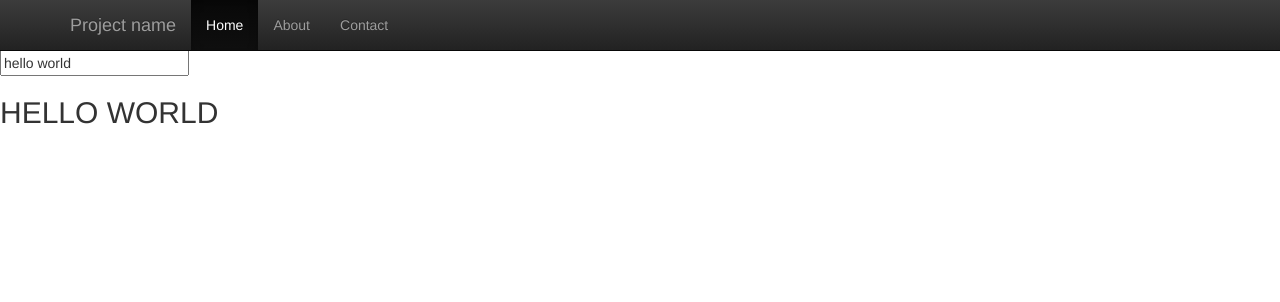
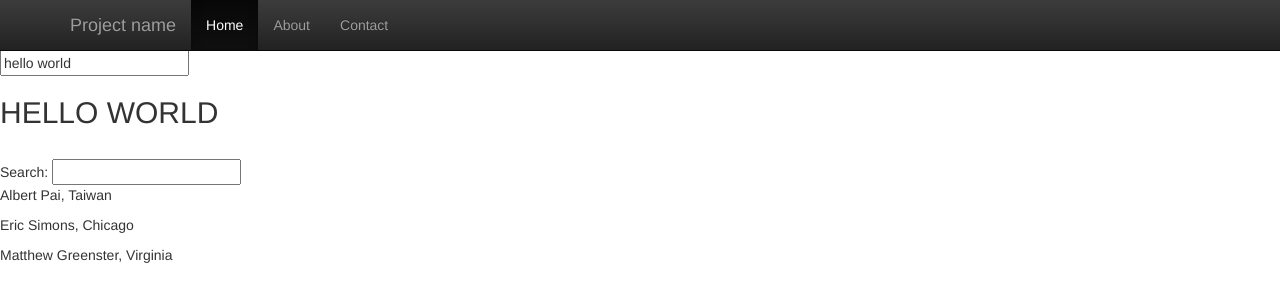
Before and after one commit to sandipeter/STARTER, a website: page src/index.html in a window 1280 px wide. Drawn offline with nearby package versions, Linux system fonts and the light colour scheme; files that its build step writes are made by us from their sources.

Commit message:
filters 2

```diff
--- a/src/angularjs/app.module.js
+++ b/src/angularjs/app.module.js
@@ -1,14 +1,30 @@
 function TestCtrl() {
-  var self = this;
-  self.myString = "hello world";
+	var self = this;
+	self.myString = "hello world";
+
+	self.people = [
+		{
+			name: "Eric Simons",
+			born: "Chicago"
+      },
+		{
+			name: "Albert Pai",
+			born: "Taiwan"
+      },
+		{
+			name: "Matthew Greenster",
+			born: "Virginia"
+      }
+    ];
+
 }
 
 function CapitalizeFilter() {
-	return function(text){
+	return function (text) {
 		return text.toUpperCase();
 	}
 }
 
 angular.module('app', [])
-.controller('TestCtrl', [TestCtrl])
-.filter('capitalize', CapitalizeFilter);
+	.controller('TestCtrl', [TestCtrl])
+	.filter('capitalize', CapitalizeFilter);
--- a/src/index.html
+++ b/src/index.html
@@ -43,6 +43,11 @@
 			<h2>
 				{{ test.myString | capitalize }}
 			</h2>
+			<br>
+			Search: <input type="text" ng-model="test.search">
+			<p ng-repeat="person in test.people | filter: test.search | orderBy:'name'  | limitTo: 5">
+				{{person.name}}, {{person.born}}
+			</p>
 		</div>
 
 	</div>
```
